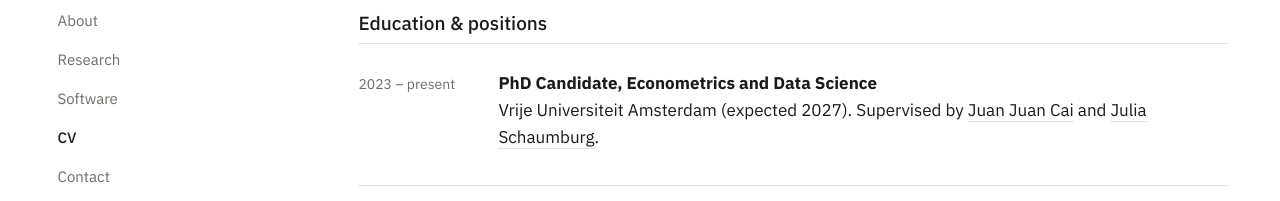
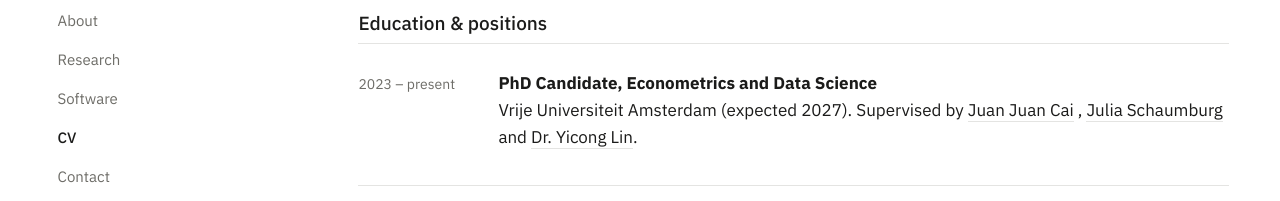
Before and after one commit to chenhuiwangdd/chenhuiwangdd.github.io, a plain HTML site: page cv.html in a window 1280 px wide. Shown: the part 174-375 px from the top of the page. Drawn offline with Linux system fonts and the light colour scheme.

Commit message:
Update cv.html

```diff
--- a/cv.html
+++ b/cv.html
@@ -31,7 +31,7 @@
         <div class="entry">
           <div class="year">2023 – present</div>
           <div class="body">
-            <p><strong>PhD Candidate, Econometrics and Data Science</strong><br>Vrije Universiteit Amsterdam (expected 2027). Supervised by <a href="https://juanjuancai.com/" class="underline-link">Juan Juan Cai</a> and <a href="https://juliaschaumburg.com/" class="underline-link">Julia Schaumburg</a>.</p>
+            <p><strong>PhD Candidate, Econometrics and Data Science</strong><br>Vrije Universiteit Amsterdam (expected 2027). Supervised by <a href="https://juanjuancai.com/" class="underline-link">Juan Juan Cai</a> , <a href="https://juliaschaumburg.com/" class="underline-link">Julia Schaumburg</a> and <a href="https://yiconglin.com/" class="underline-link">Dr. Yicong Lin</a>.</p>
           </div>
         </div>
         <div class="entry">
```
